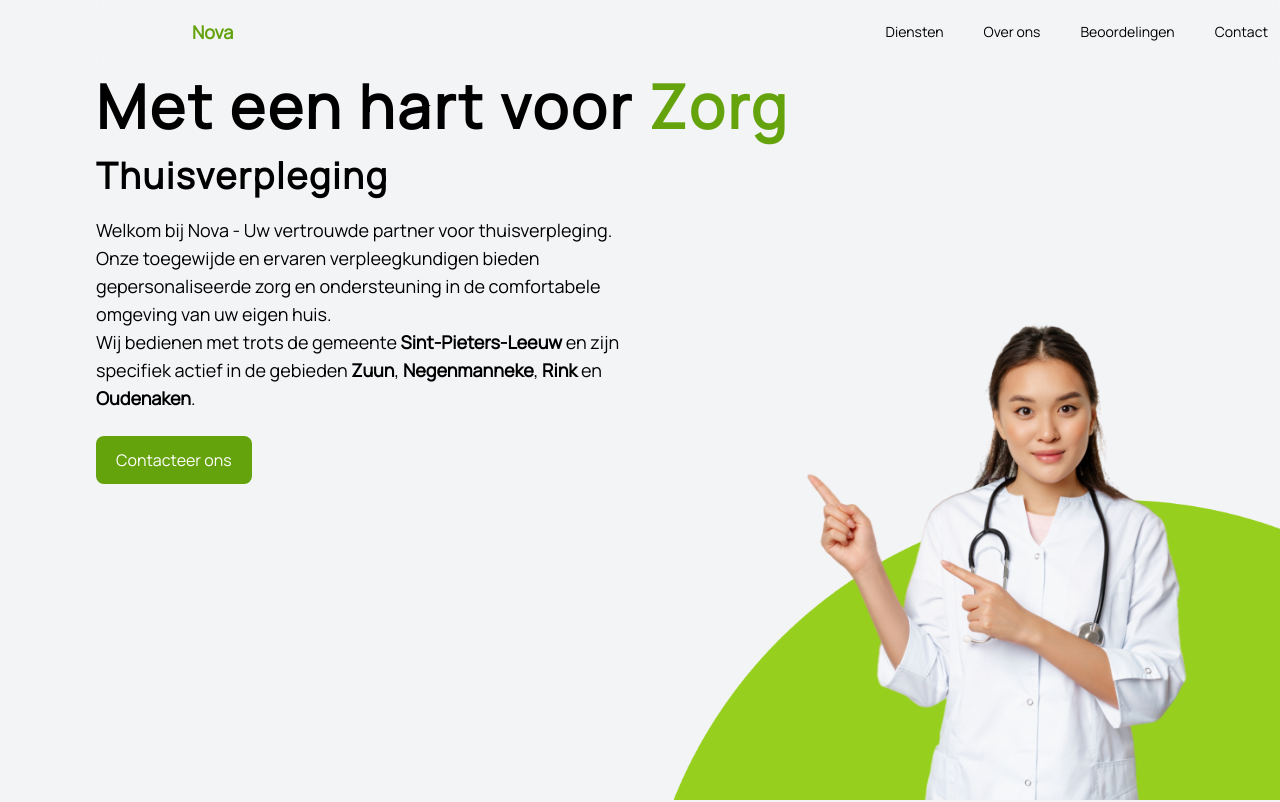
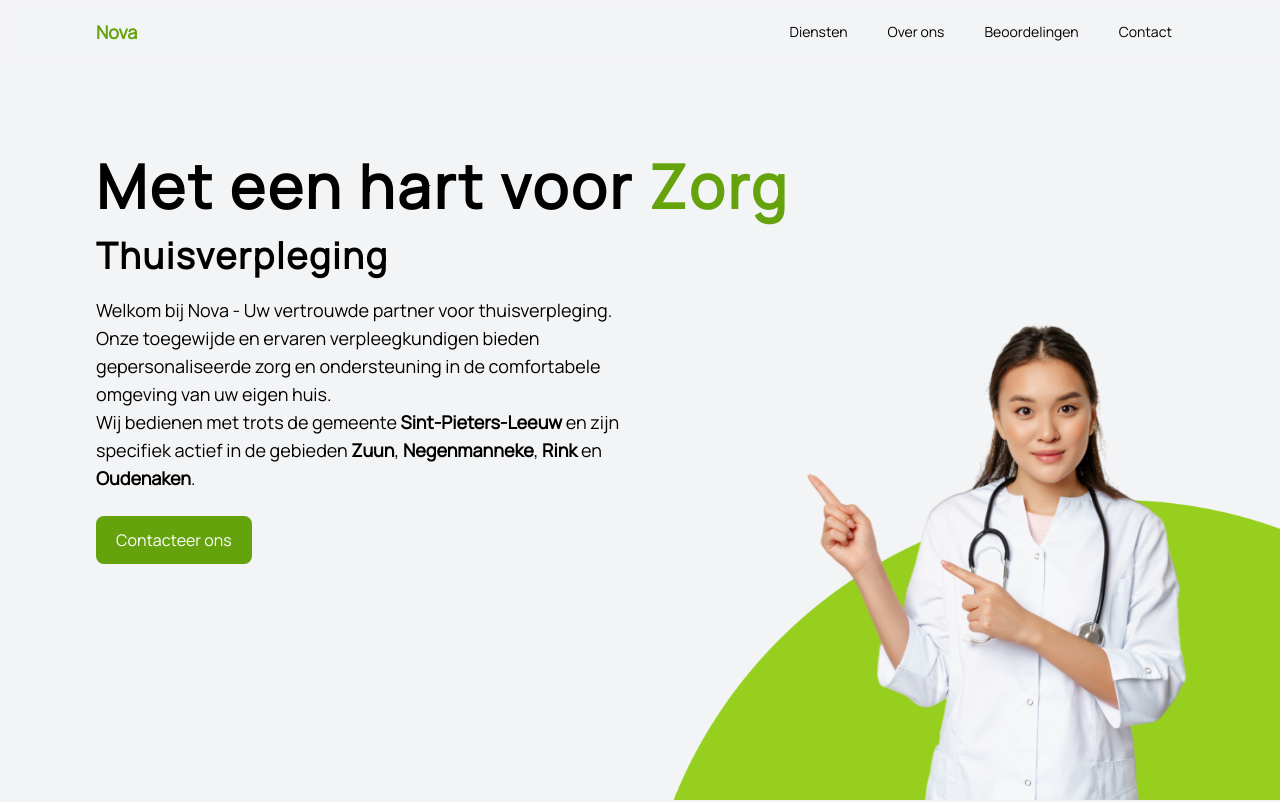
Before and after one commit to mouise1111/Nova-Nursing, a SvelteKit app: page / in a window 1280 px wide. Shown: the top 802 px of the page. Built offline with nearby package versions, Linux system fonts and the light colour scheme.

Commit message:
style changes to first-section

```diff
--- a/src/routes/+page.svelte
+++ b/src/routes/+page.svelte
@@ -249,9 +249,9 @@
 	});
 </script>
 
-<main class="lg:px-24 sm:w-full">
-	<div class=" lg:h-screen first-screen md:mb-16 lg:mb-0">
-		<Navbar />
+<Navbar />
+<main class="lg:pt-20 md:pt-20 lg:px-24 sm:w-full">
+	<div class=" lg:h-screen first-screen md:mb-16 lg:mb-0" id="home">
 		<div class="pt-5 lg:pt-16">
 			<!-- <h1 class="my-3 text-6xl font-extrabold tracking-wider sm:text-sm">
 				Met een hart voor <span class="text-lime-600">Zorg</span>
```
